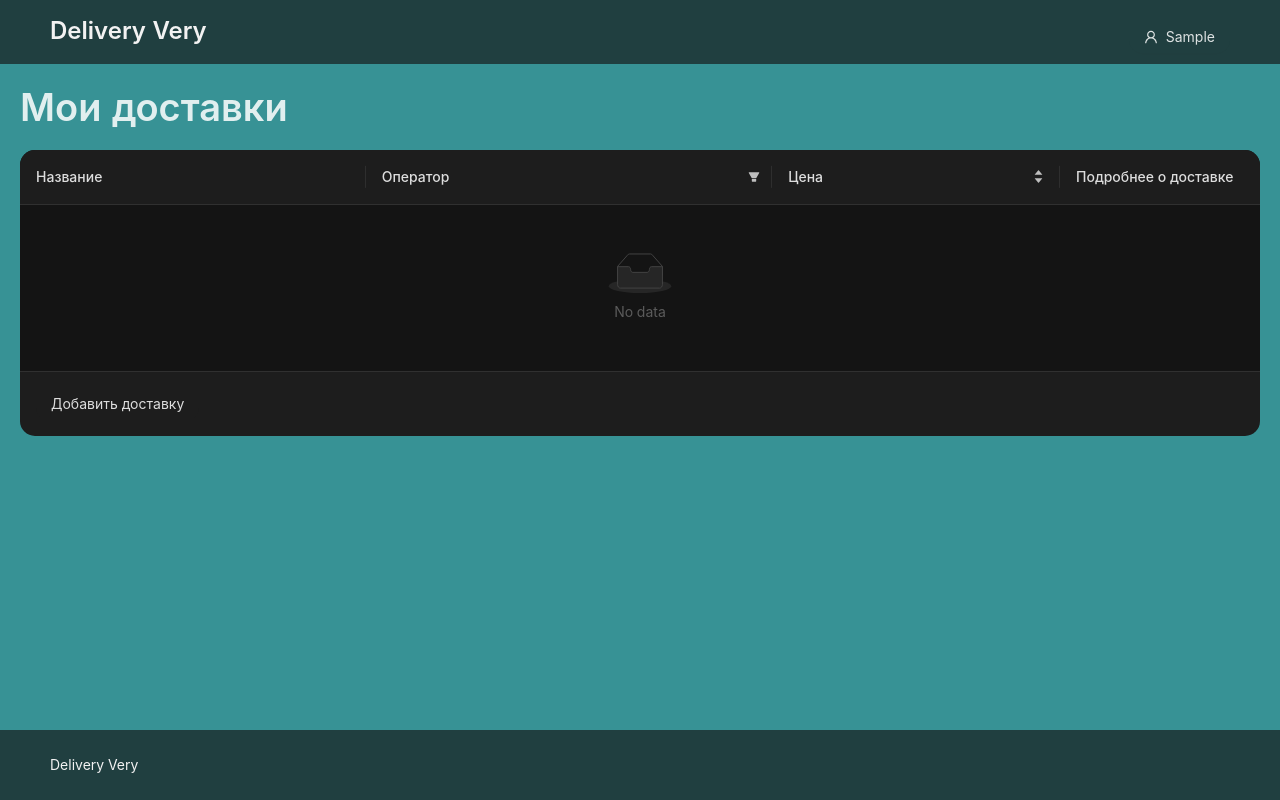
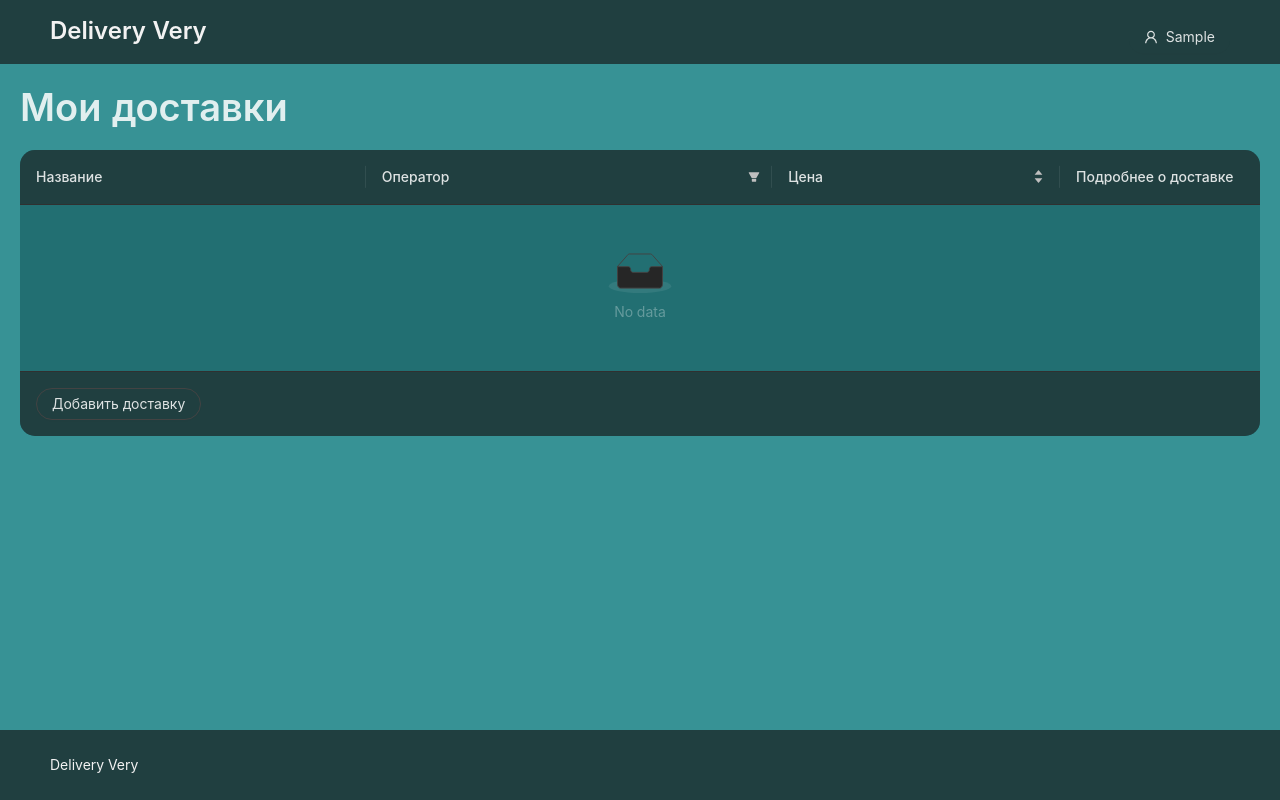
Before and after one commit to svyatoslavvdovichenko/delivery, a React (Create React App) app: page /#/list in a window 1280 px wide. Built offline with nearby package versions, Linux system fonts and the light colour scheme; sample sign-in values are in the browser's storage.

Commit message:
fix: changed color main theme

```diff
--- a/craco.config.js
+++ b/craco.config.js
@@ -11,6 +11,13 @@ module.exports = {
               "@primary-color": "#b7b292",
               "@border-radius-base": "15px",
               "@border-radius-sm": "15px",
+              "@table-footer-bg": "#203f40",
+              "@table-header-bg": "#203f40",
+              "@table-body-selected-sort-bg": "#fff0",
+              "@modal-header-bg": "#203f40",
+              "@modal-footer-bg": "#203f40",
+              "@modal-content-bg": "#203f40",
+              "@component-background": "#226f72",
             },
             javascriptEnabled: true,
           },
--- a/src/components/Modal/Modal.tsx
+++ b/src/components/Modal/Modal.tsx
@@ -22,7 +22,7 @@ import DisplayPrice from "../DisplayPrice/DisplayPrice";
 import { SelectField } from "../SelectField/SelectField";
 import { StyledRow } from "../StyledComponent";
 import { InputField } from "../StyledComponent/inputField";
-import { StyledCollapse, StyledModal, StyledRowWrap, StyledText } from "./styled";
+import { StyledCollapse, StyledModal, StyledPanel, StyledRowWrap, StyledText } from "./styled";
 
 const { Panel } = Collapse;
 
@@ -113,7 +113,7 @@ const Modal: FC<IModal> = ({ isOpenModal, setIsOpenModal }) => {
               </Col>
             </Row>
             <StyledCollapse accordion>
-              <Panel header="Откуда доставка" key="1">
+              <StyledPanel header="Откуда доставка" key="1">
                 <InputField
                   label="Страна"
                   name="country"
@@ -179,9 +179,9 @@ const Modal: FC<IModal> = ({ isOpenModal, setIsOpenModal }) => {
                     />
                   </Col>
                 </Row>
-              </Panel>
+              </StyledPanel>
 
-              <Panel header="Куда" key="2">
+              <StyledPanel header="Куда" key="2">
                 <InputField
                   label="Страна"
                   name="fromCountry"
@@ -245,7 +245,7 @@ const Modal: FC<IModal> = ({ isOpenModal, setIsOpenModal }) => {
                     />
                   </Col>
                 </Row>
-              </Panel>
+              </StyledPanel>
             </StyledCollapse>
 
             <StyledRow>
--- a/src/components/Modal/styled.ts
+++ b/src/components/Modal/styled.ts
@@ -1,6 +1,8 @@
 import { Collapse, Modal as AntdModal, Row, Typography } from "antd";
 import styled from "styled-components";
 import palette from "../palette";
+
+const { Panel } = Collapse;
 
 export const StyledModal = styled(AntdModal)`
   border-radius: 15px;
@@ -10,7 +12,17 @@ const { Text } = Typography;
 
 export const StyledText = styled(Text)`
   color: black;
-`
+`;
+
+export const StyledPanel = styled(Panel)`
+  .ant-modal {
+    background: ${palette.darkBlue};
+  }
+
+  .ant-collapse-content {
+    background: ${palette.darkBlue};
+  }
+`;
 
 export const StyledRowWrap = styled(Row)`
   display: flex;
--- a/src/components/SignUp/SignUp.tsx
+++ b/src/components/SignUp/SignUp.tsx
@@ -11,6 +11,7 @@ const SignUp = () => {
   const { setError, onSignUp } = useActions();
 
   const registration = (value: any) => {
+
     const { password, email, firstName, lastName } = value;
     const error = signUpValidate({ password, email, firstName, lastName });
 
@@ -34,7 +35,7 @@ const SignUp = () => {
       onSubmit={registration}
       validationSchema={SingUpSchema}
     >
-      {({ isValid }) => (
+      {({ isValid, handleSubmit }) => (
         <StyledForm>
           <StyledText>Регистрация</StyledText>
           <Row>
@@ -57,9 +58,7 @@ const SignUp = () => {
             isPassword
           />
 
-          <Row justify="space-between" align="middle"></Row>
-
-          <StyledButtonOut block htmlType="submit">
+          <StyledButtonOut onClick={() => handleSubmit()} block htmlType="submit">
             Зарегистрироваться
           </StyledButtonOut>
         </StyledForm>
--- a/src/components/Table/Table.tsx
+++ b/src/components/Table/Table.tsx
@@ -1,7 +1,7 @@
 import { Table as AntdTable, Typography } from "antd";
 import { useDeliveries } from "../../hooks";
 import { columns } from "../../constants";
-import { StyledButton } from "../StyledComponent";
+import { StyledButton } from "./styled";
 
 const { Title } = Typography;
 
--- /dev/null
+++ b/src/components/Table/styled.ts
@@ -0,0 +1,19 @@
+import { Button } from 'antd';
+import styled from 'styled-components';
+import palette from '../palette';
+
+export const StyledButton = styled(Button)`
+  border-radius: 20px;
+  margin: 0px;
+
+  &:hover {
+    background-color: ${palette.darkBlue};
+    color: ${palette.light};
+    border-color: ${palette.light};
+  }
+
+  $:active {
+    background-color: ${palette.light};
+    border-color: ${palette.darkBlue};
+  }
+`
```
